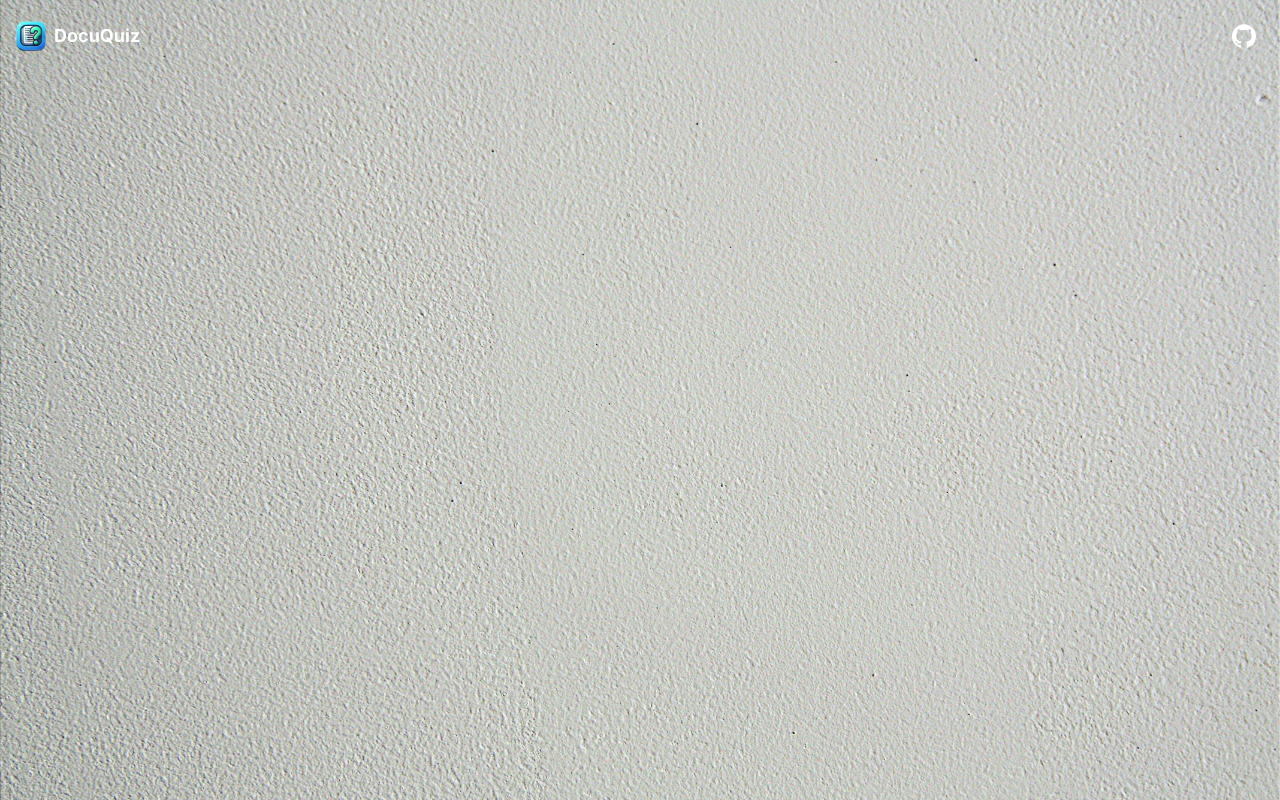
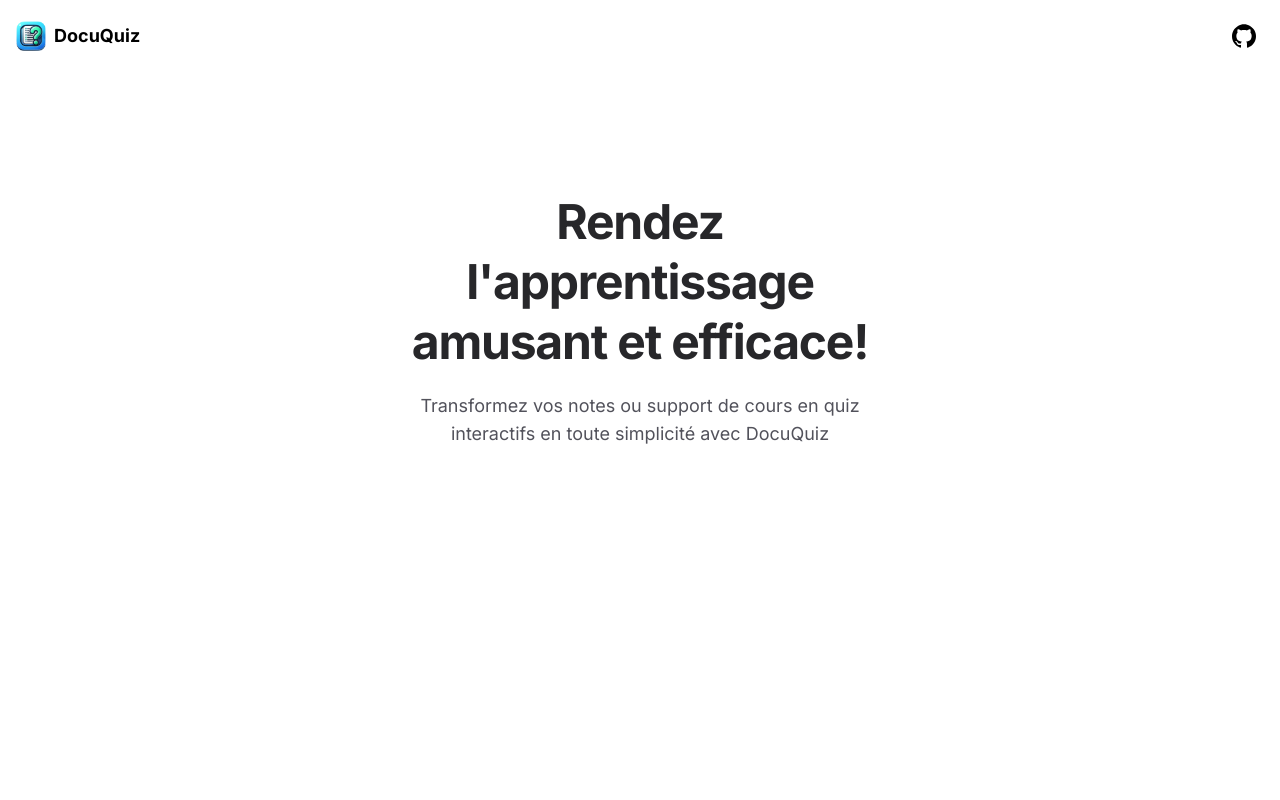
Before and after one commit to AbassHammed/DocuQuiz, a Next.js app: page / in a window 1280 px wide. Built offline with nearby package versions, Linux system fonts and the light colour scheme.

Commit message:
Added Header component

```diff
--- a/src/app/layout.tsx
+++ b/src/app/layout.tsx
@@ -57,7 +57,7 @@ export default function RootLayout({
 }>) {
   return (
     <html lang="en">
-      <body className={`${inter.className} pattern`}>{children}</body>
+      <body className={`${inter.className} bg-white`}>{children}</body>
     </html>
   );
 }
--- a/src/app/page.tsx
+++ b/src/app/page.tsx
@@ -1,9 +1,10 @@
-import { Navbar } from '@components';
+import { Header, Navbar } from '@components';
 
 export default function Home() {
   return (
     <main className="relative">
       <Navbar />
+      <Header />
     </main>
   );
 }
--- a/src/components/index.tsx
+++ b/src/components/index.tsx
@@ -2,3 +2,4 @@ export { default as ProgressBar } from './generating';
 export { default as Navbar } from './sections/navbar';
 export { Icons } from './icons';
 export { Button, buttonVariants } from './shared/button';
+export { default as Header } from './sections/header';
--- /dev/null
+++ b/src/components/sections/header.tsx
@@ -0,0 +1,15 @@
+const Header = () => (
+  <section className="max-w-7xl mx-auto flex flex-col items-center lg:p-8 p-6 mb-6 mt-40">
+    <div className={`flex flex-col items-center justify-center text-center `}>
+      <h1 className="max-w-lg sm:text-[3rem] text-[1.9rem] leading-tight font-bold tracking-tight mb-5 text-zinc-800">
+        Rendez l&apos;apprentissage amusant et efficace!
+      </h1>
+      <p className="lg:max-w-lg max-w-sm md:text-lg text-sm mb-6 text-zinc-600">
+        Transformez vos notes ou support de cours en quiz interactifs en toute simplicité avec
+        DocuQuiz
+      </p>
+    </div>
+  </section>
+);
+
+export default Header;
--- a/src/components/sections/navbar.tsx
+++ b/src/components/sections/navbar.tsx
@@ -18,7 +18,7 @@ export default function Navbar() {
 
   return (
     <header
-      className={`fixed top-0 left-0 w-full h-20 duration-200 ease-[cubic-bezier(0,0,0,1)] text-white z-20 overflow-hidden`}>
+      className={`fixed top-0 left-0 w-full h-20 duration-200 ease-[cubic-bezier(0,0,0,1)] text-black z-20 overflow-hidden`}>
       <div className="w-full flex items-center justify-between p-4">
         <Link href="/" className="font-bold text-lg flex items-center gap-x-2 order-1">
           <Image src={Logo} alt="Reda logo" width={30} height={30} quality={95} priority />
@@ -32,9 +32,9 @@ export default function Navbar() {
                 buttonVariants({
                   variant: 'ghost',
                 }),
-                'h-10 w-10 px-0 hover:bg-transparent',
+                'h-10 w-10 px-0',
               )}>
-              <Icons.gitHub className="h-6 w-6 text-white" />
+              <Icons.gitHub className="h-6 w-6 text-black" />
               <span className="sr-only">GitHub</span>
             </div>
           </Link>
```
